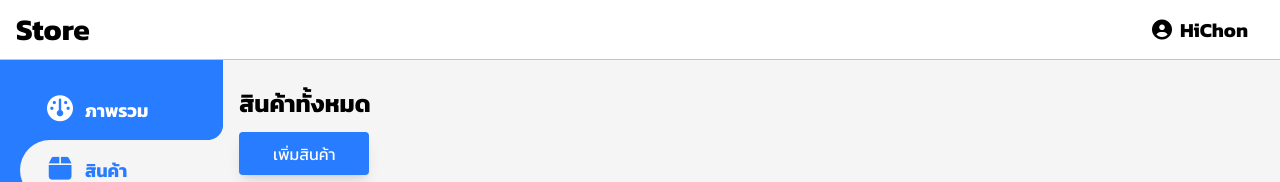
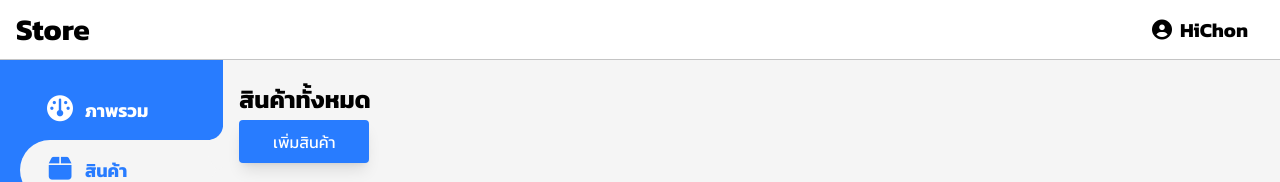
Before and after one commit to chon26909/Store-Portal, a React (Vite) app: page /products in a window 1280 px wide. Shown: the top 182 px of the page. Built offline with nearby package versions, Linux system fonts and the light colour scheme.

Commit message:
update title

```diff
--- a/src/components/Title.tsx
+++ b/src/components/Title.tsx
@@ -6,7 +6,7 @@ interface TitleProps {
 }
 
 const Title: FC<TitleProps> = ({ children, className }) => {
-    return <div className={[className, 'text-2xl py-3 font-bold'].join(' ')}>{children}</div>;
+    return <div className={[className, 'text-2xl mt-2 mb-1 font-bold'].join(' ')}>{children}</div>;
 };
 
 export default Title;
```
